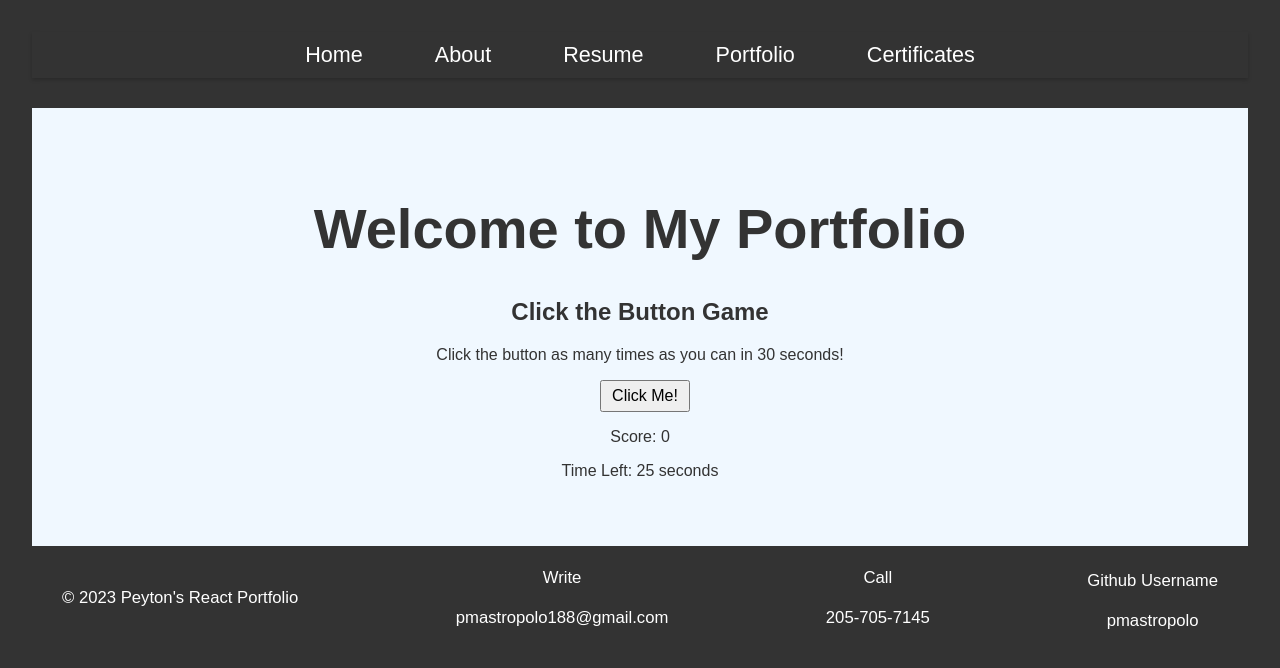
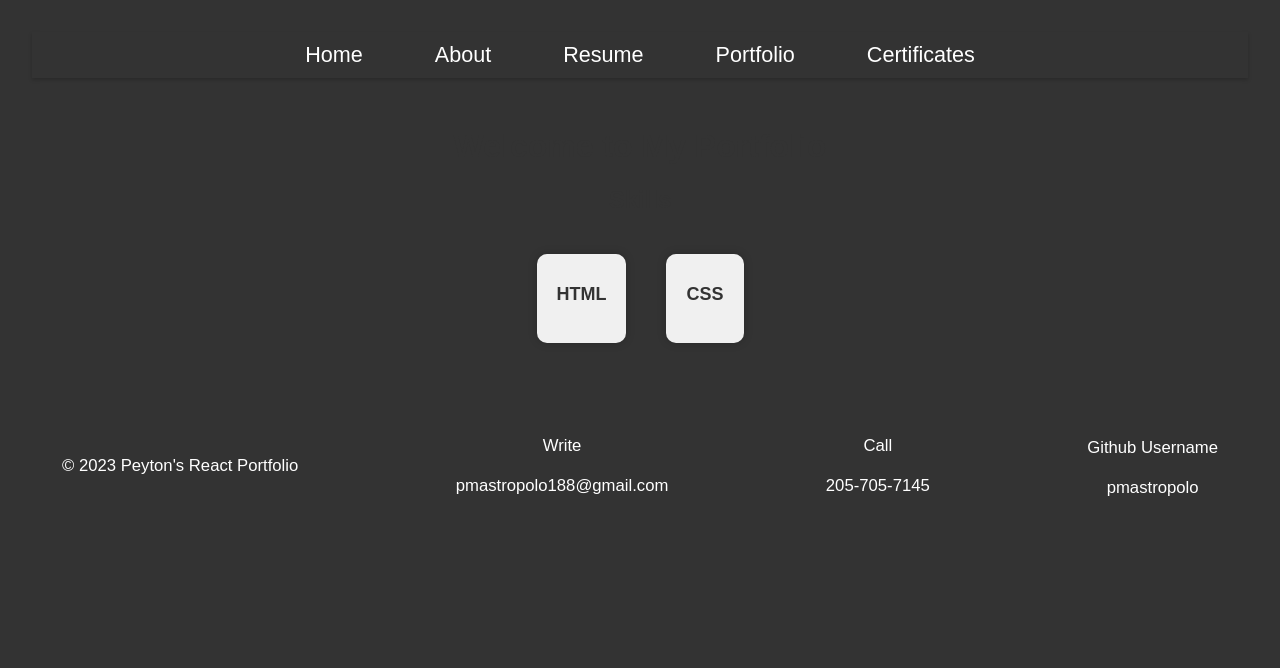
Before and after one commit to pmastropolo/myy-resumee, a React (Vite) app: page / in a window 1280 px wide. Shown: the top 668 px of the page. Built offline with nearby package versions, Linux system fonts and the light colour scheme.

Commit message:
Update Home.jsx

```diff
--- a/src/components/Home/Home.jsx
+++ b/src/components/Home/Home.jsx
@@ -1,62 +1,21 @@
-import React, { useState, useEffect } from 'react';
+import React from 'react';
 import './Home.css';
 
 function Home() {
-  const [score, setScore] = useState(0);
-  const [timeLeft, setTimeLeft] = useState(30);
-  const [gameOver, setGameOver] = useState(false);
+  return (
 
-  useEffect(() => {
-    let timer;
 
-    if (timeLeft > 0 && !gameOver) {
-      timer = setTimeout(() => {
-        setTimeLeft(timeLeft - 1);
-      }, 1000);
-    } else if (timeLeft === 0) {
-      setGameOver(true);
-    }
-
-    return () => {
-      clearTimeout(timer);
-    };
-  }, [timeLeft, gameOver]);
-
-  function handleClick() {
-    if (!gameOver) {
-      setScore(score + 1);
-    }
-  }
-
-  function resetGame() {
-    setScore(0);
-    setTimeLeft(30);
-    setGameOver(false);
-  }
-
-  return (
-    <div className="home-container">
-      <div className="border-top"></div>
+    <div className="skills-container">
       <h1>Welcome to My Portfolio</h1>
-      <div className="game-container">
-        <h2>Click the Button Game</h2>
-        <p>Click the button as many times as you can in 30 seconds!</p>
-        <button onClick={handleClick} disabled={gameOver}>
-          Click Me!
-        </button>
-        <p>Score: {score}</p>
-        <p>Time Left: {timeLeft} seconds</p>
-        {gameOver && (
-          <div>
-            <p className="game-over-message">Game Over!</p>
-            <p>Your final score: {score}</p>
-            <button className="play-again-button" onClick={resetGame}>
-              Play Again
-            </button>
-          </div>
-        )}
+      <h2>Skills</h2>
+      <div className="skills-list">
+        <div className="skill">
+          <p>HTML</p>
+        </div>
+        <div className="skill">
+          <p>CSS</p>
+        </div>
       </div>
-      <div className="border-bottom"></div>
     </div>
   );
 }
```
